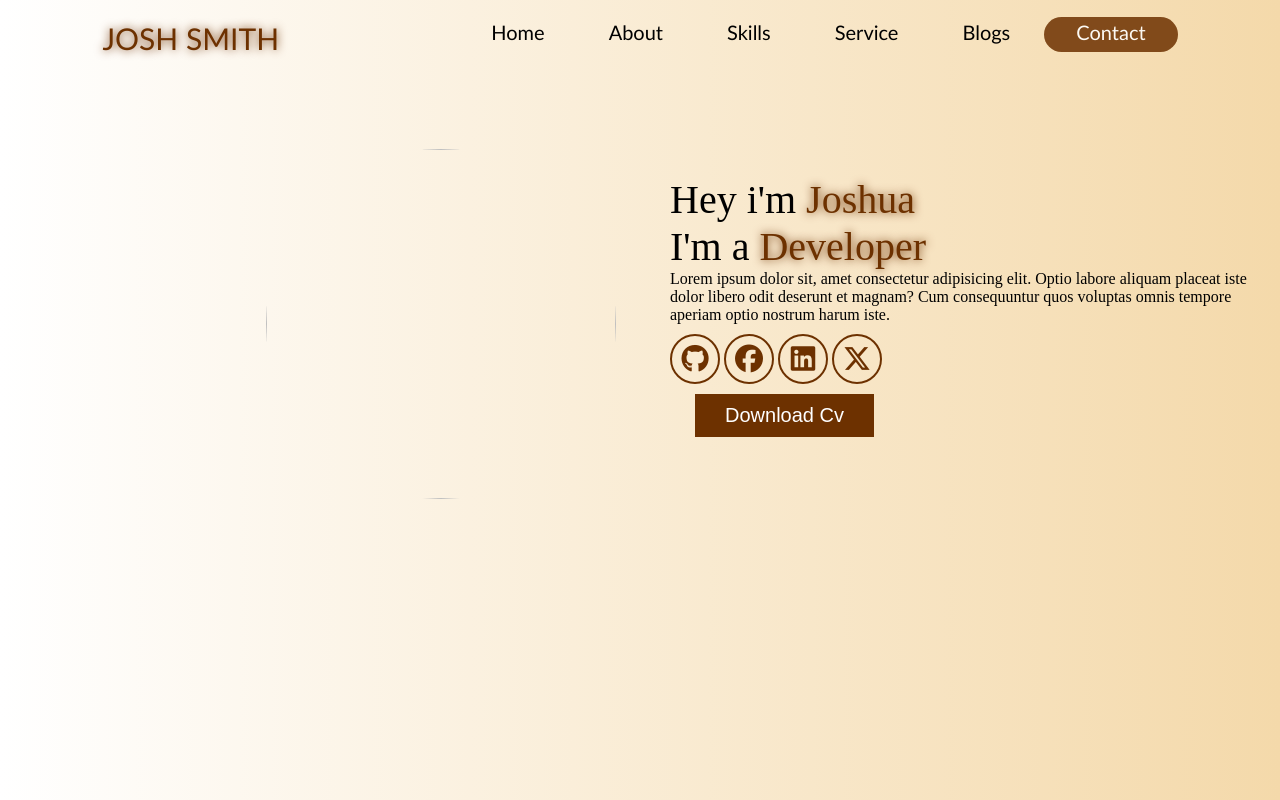
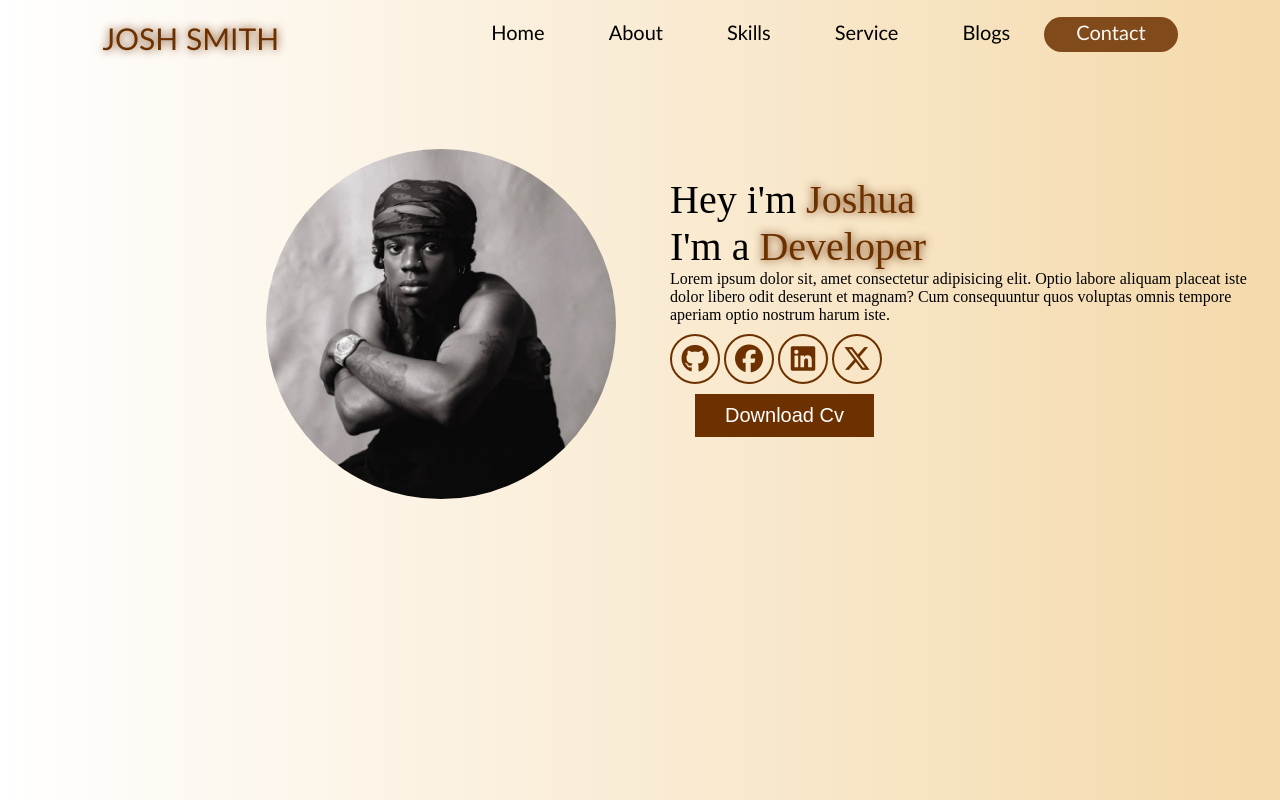
Before and after one commit to Joshsmithworkshop/joshsmith_web_pro.github.io, a plain HTML site: page index.html in a window 1280 px wide. Drawn offline with Linux system fonts and the light colour scheme.

Commit message:
Update index.html

```diff
--- a/index.html
+++ b/index.html
@@ -24,7 +24,7 @@
         <main>
           <div class="content">
             <div class="wrap">
-              <img src="anime/rema.jpeg" alt="" class="anime">
+              <img src="rema.jpeg" alt="" class="anime">
             </div>
             <div class="text">
               <span class="span">Hey i'm <span class="style">Joshua</span></span>
```
